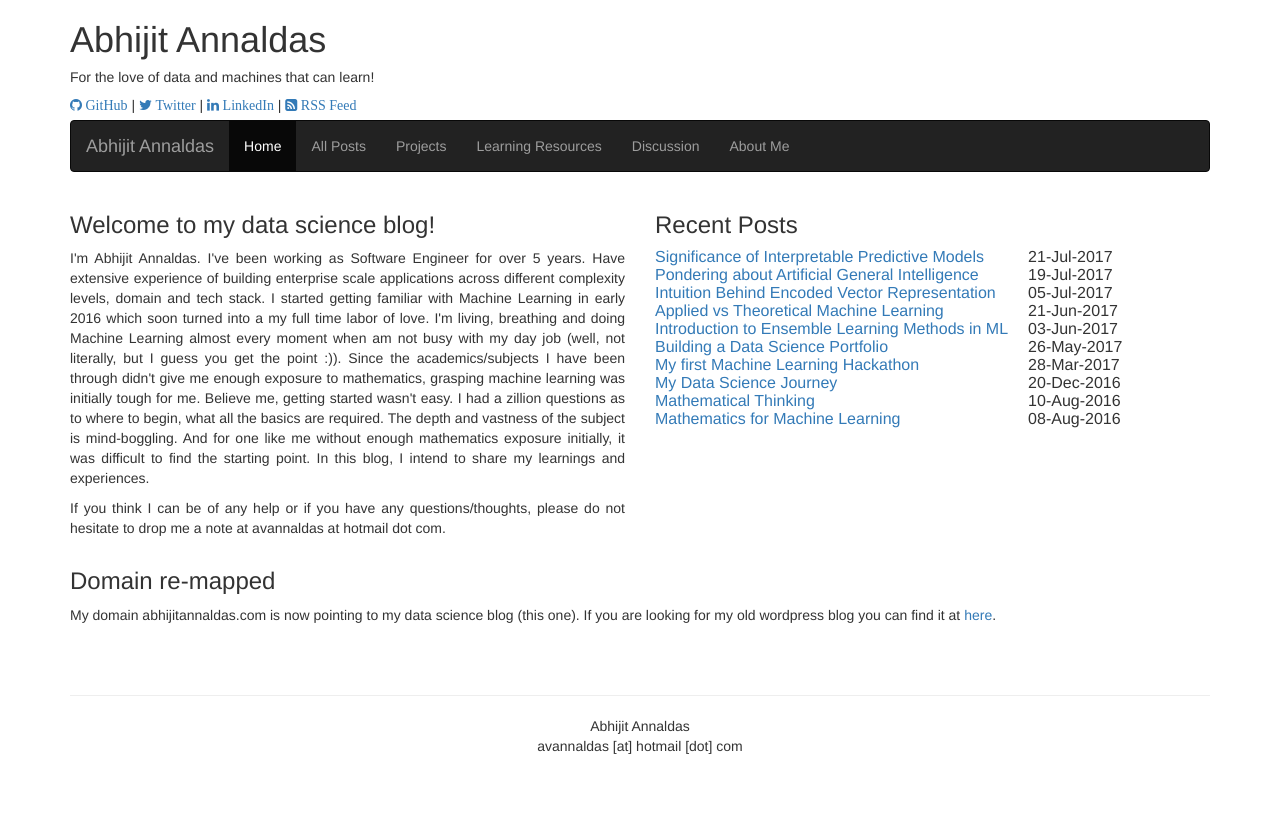
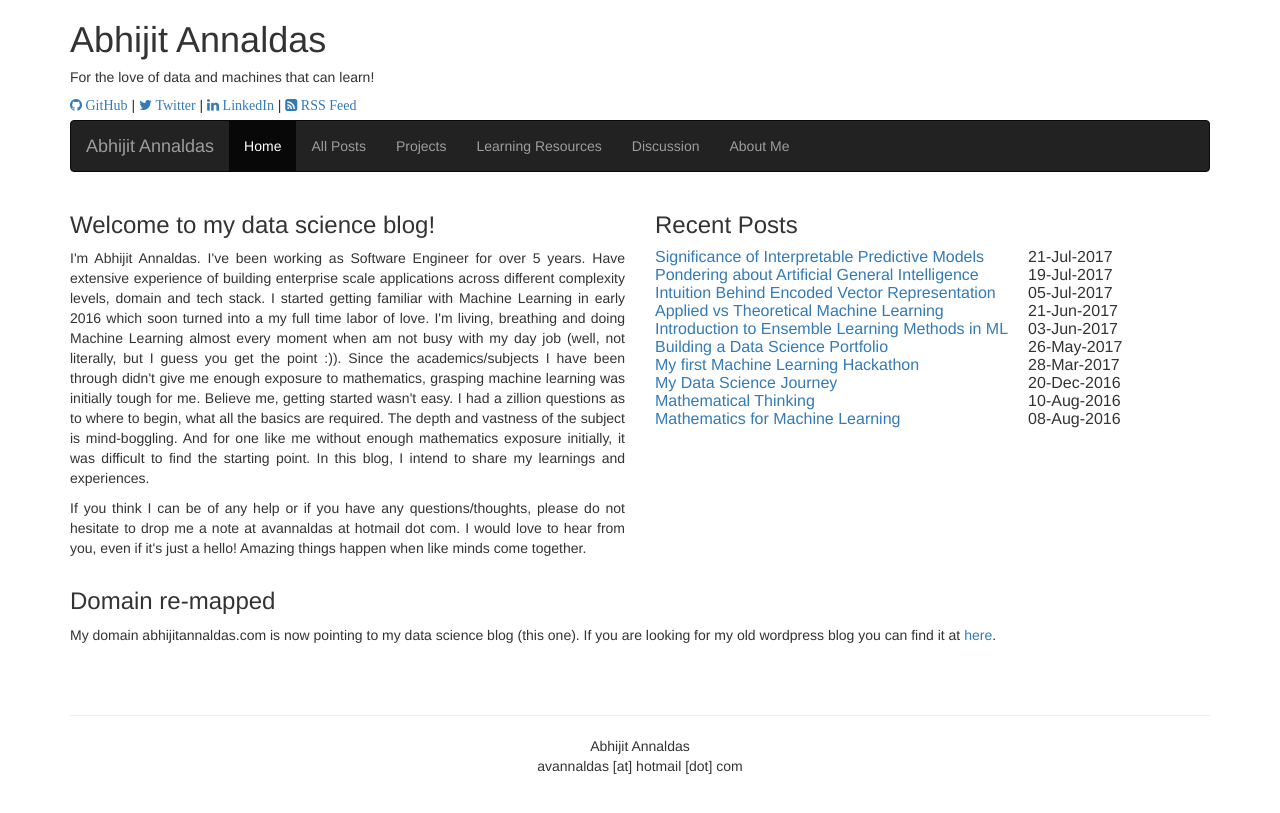
Before and after one commit to devm1023/ML_project, a Jekyll site: the page built from index.html, in a window 1280 px wide. Shown: the top 813 px of the page. Built offline with Jekyll 4.4.1, drawn with Linux system fonts in a browser that asks for light colours; nearby versions of some CDN libraries.

Commit message:
Update index.html

```diff
--- a/index.html
+++ b/index.html
@@ -6,7 +6,7 @@
 	<div class="col-sm-6" style="text-align:justify;">
 		<h3>Welcome to my data science blog!</h3>
 		<p>I'm Abhijit Annaldas. I've been working as Software Engineer for over 5 years. Have extensive experience of building enterprise scale applications across different complexity levels, domain and tech stack. I started getting familiar with Machine Learning in early 2016 which soon turned into a my full time labor of love. I'm living, breathing and doing Machine Learning almost every moment when am not busy with my day job (well, not literally, but I guess you get the point :)). Since the academics/subjects I have been through didn't give me enough exposure to mathematics, grasping machine learning was initially tough for me. Believe me, getting started wasn't easy. I had a zillion questions as to where to begin, what all the basics are required. The depth and vastness of the subject is mind-boggling. And for one like me without enough mathematics exposure initially, it was difficult to find the starting point. In this blog, I intend to share my learnings and experiences.</p>
-		<p>If you think I can be of any help or if you have any questions/thoughts, please do not hesitate to drop me a note at avannaldas at hotmail dot com.</p>
+		<p>If you think I can be of any help or if you have any questions/thoughts, please do not hesitate to drop me a note at avannaldas at hotmail dot com. I would love to hear from you, even if it's just a hello! Amazing things happen when like minds come together.</p>
 	</div>
 	<div class="col-sm-6" style="text-align:justify;">
 		<h3>Recent Posts</h3>
```
